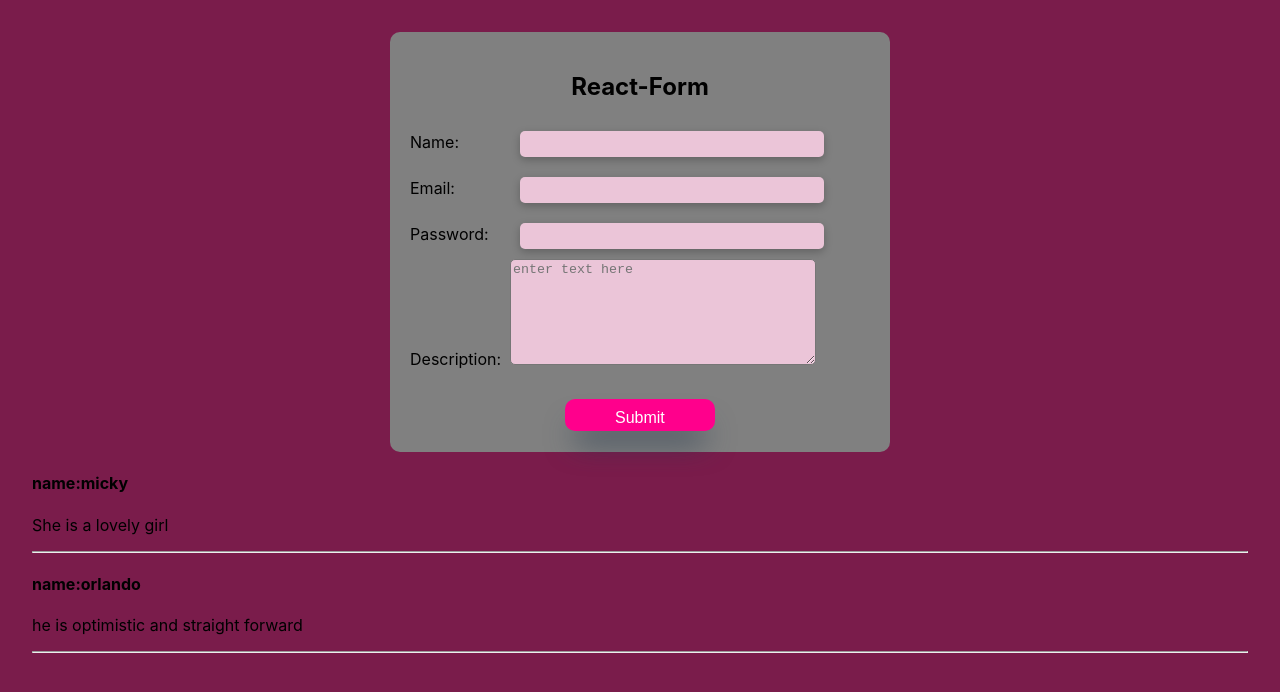
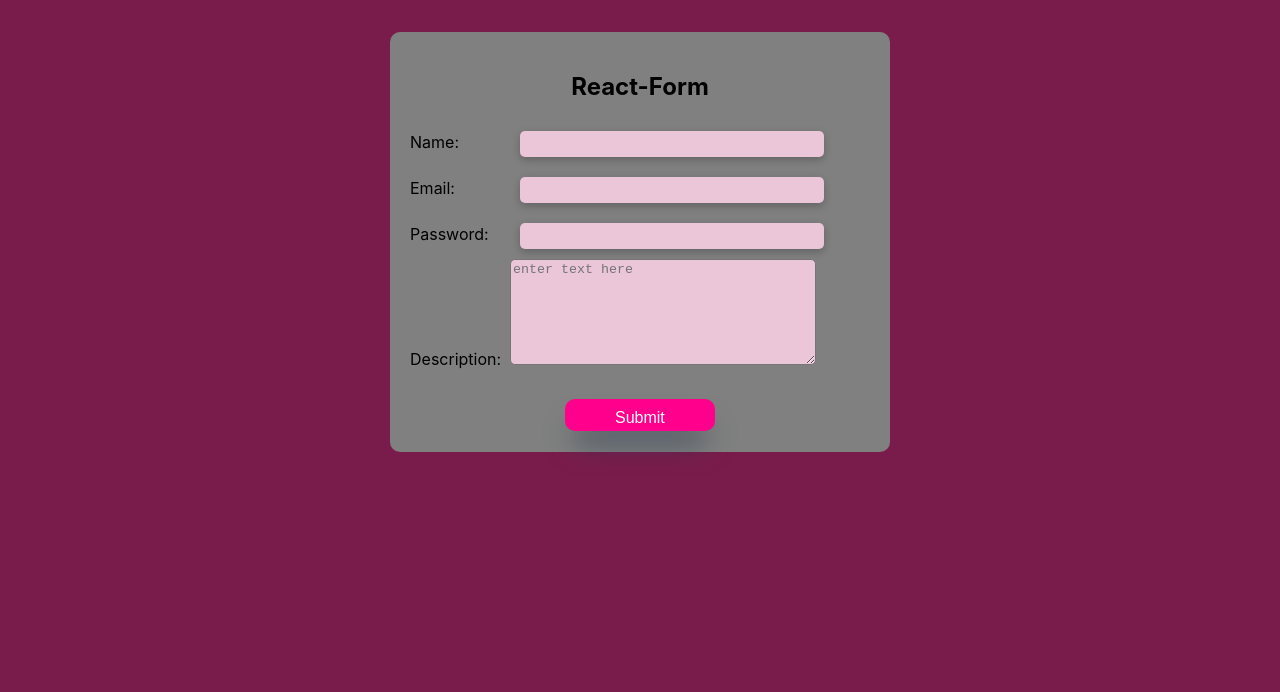
Before and after one commit to shawlycode/my-react-forms, a React (Create React App) app: page / in a window 1280 px wide. Shown: the top 692 px of the page. Built offline with nearby package versions, Linux system fonts and the light colour scheme.

Commit message:
deleted persons object list

```diff
--- a/src/Components/PersonBio.jsx
+++ b/src/Components/PersonBio.jsx
@@ -5,14 +5,6 @@ class PersonBio extends Component {
         super(props);
         this.state = {
             persons: [
-                {
-                    name: "micky",
-                    description: "She is a lovely girl",
-                },
-                {
-                    name: "orlando",
-                    description: "he is optimistic and straight forward",
-                },
             ],
             name: "",
             email: "",
```
